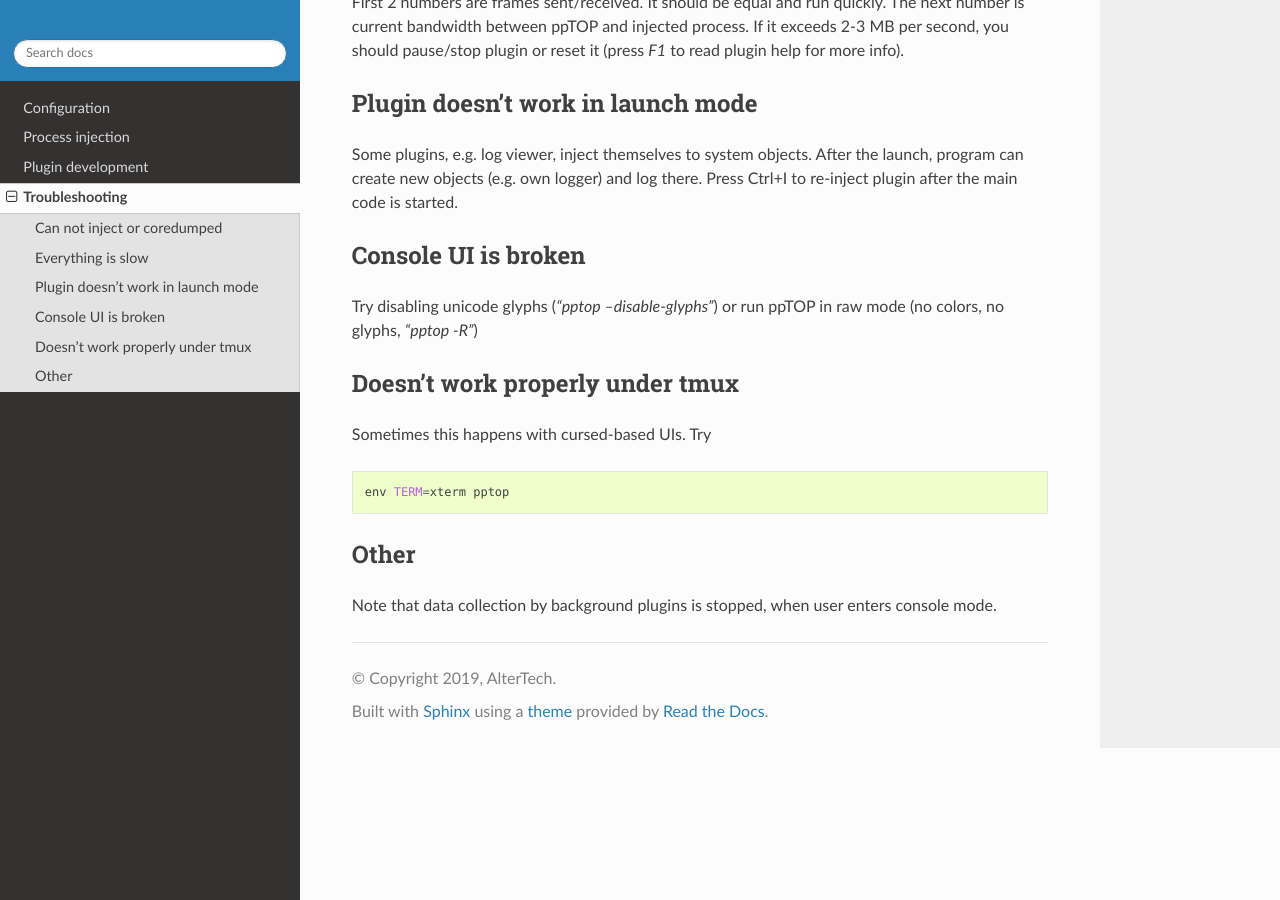
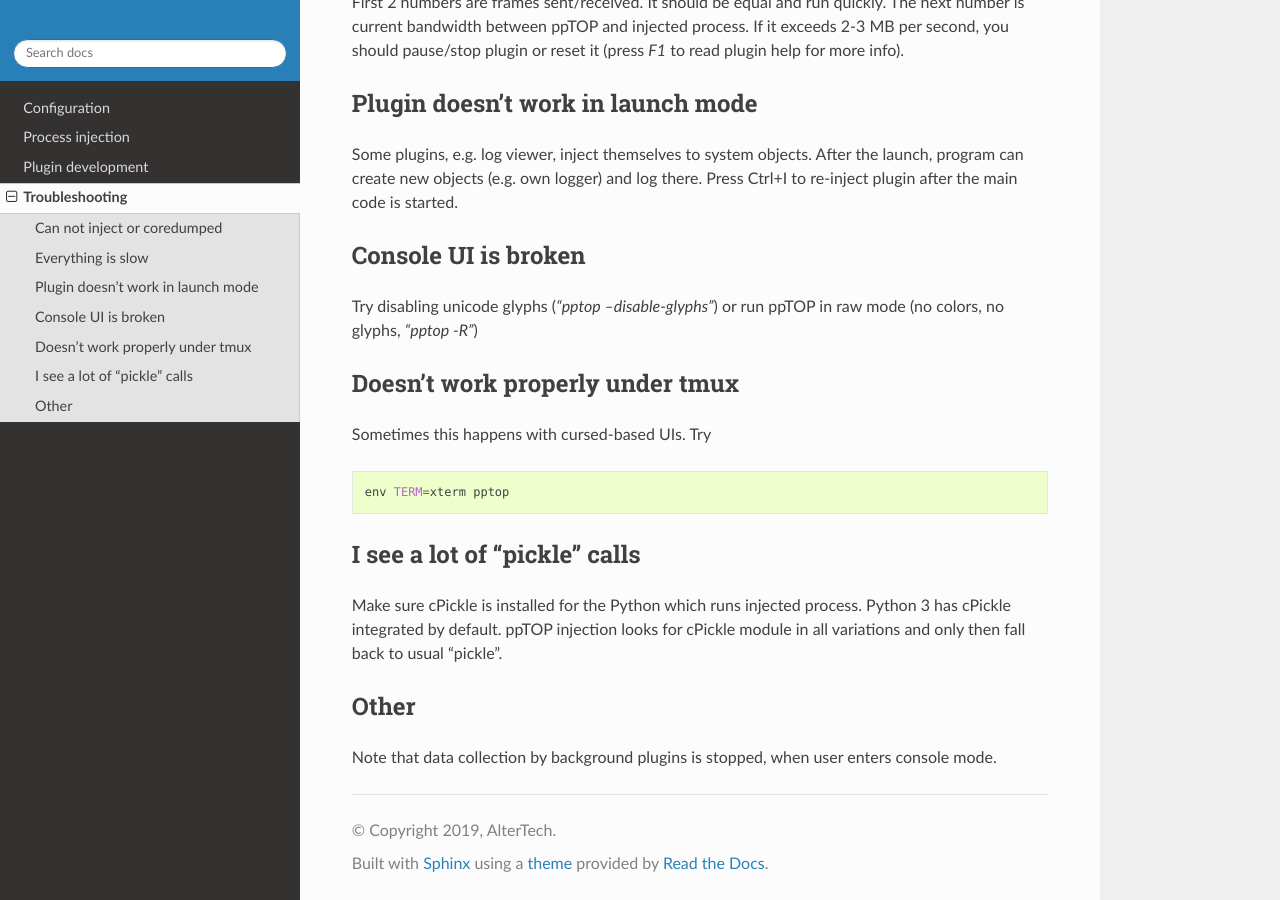
Before and after one commit to alttch/pptop, a Sphinx documentation site: the page built from doc/troubleshooting.rst, in a window 1280 px wide and 900 px high, scrolled down 608 px. Built offline with Sphinx 7.4.7 and the Read the Docs theme 2.0.0, drawn with Linux system fonts in a browser that asks for light colours.

Commit message:
troubleshooting pickle

```diff
--- a/doc/troubleshooting.rst
+++ b/doc/troubleshooting.rst
@@ -56,6 +56,13 @@ Sometimes this happens with cursed-based UIs. Try
 
     env TERM=xterm pptop
 
+I see a lot of "pickle" calls
+=============================
+
+Make sure cPickle is installed for the Python which runs injected process.
+Python 3 has cPickle integrated by default. ppTOP injection looks for cPickle
+module in all variations and only then fall back to usual "pickle".
+
 Other
 =====
 
```
